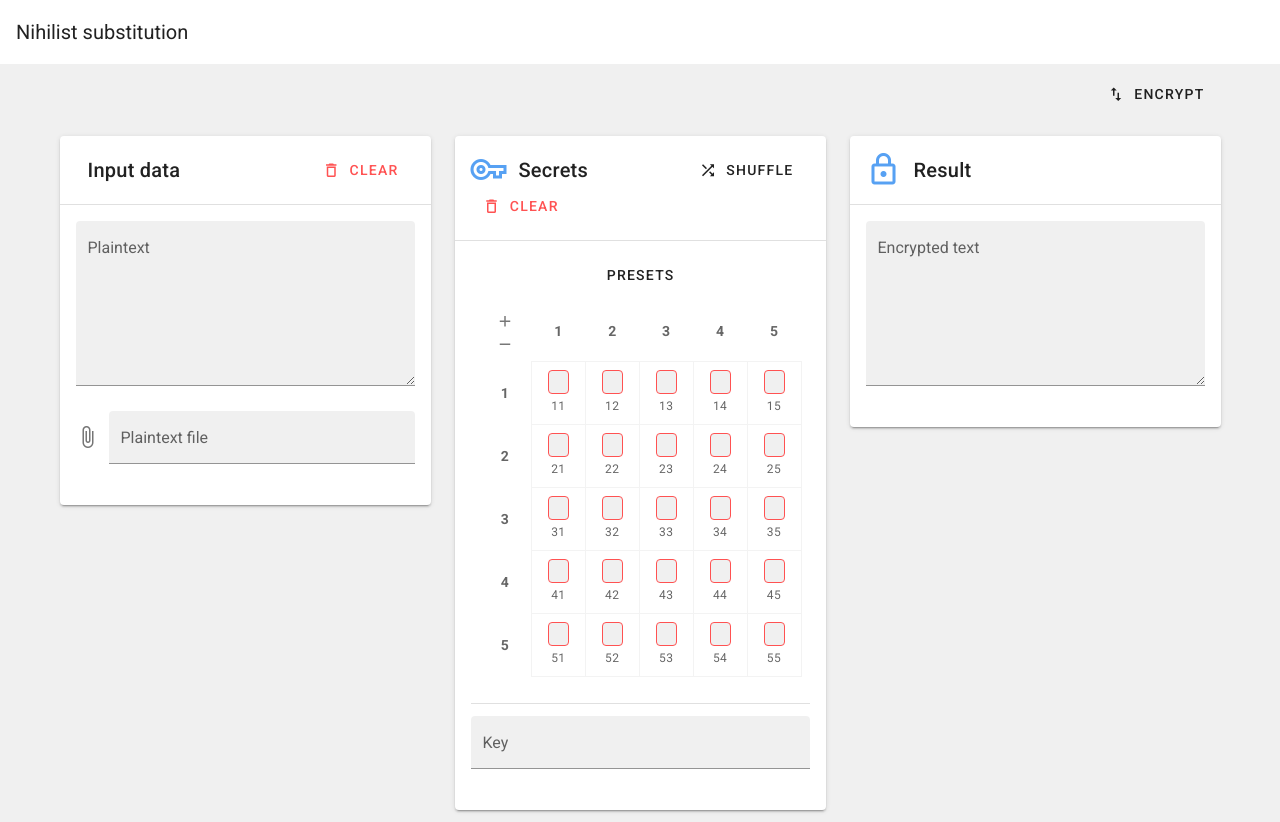
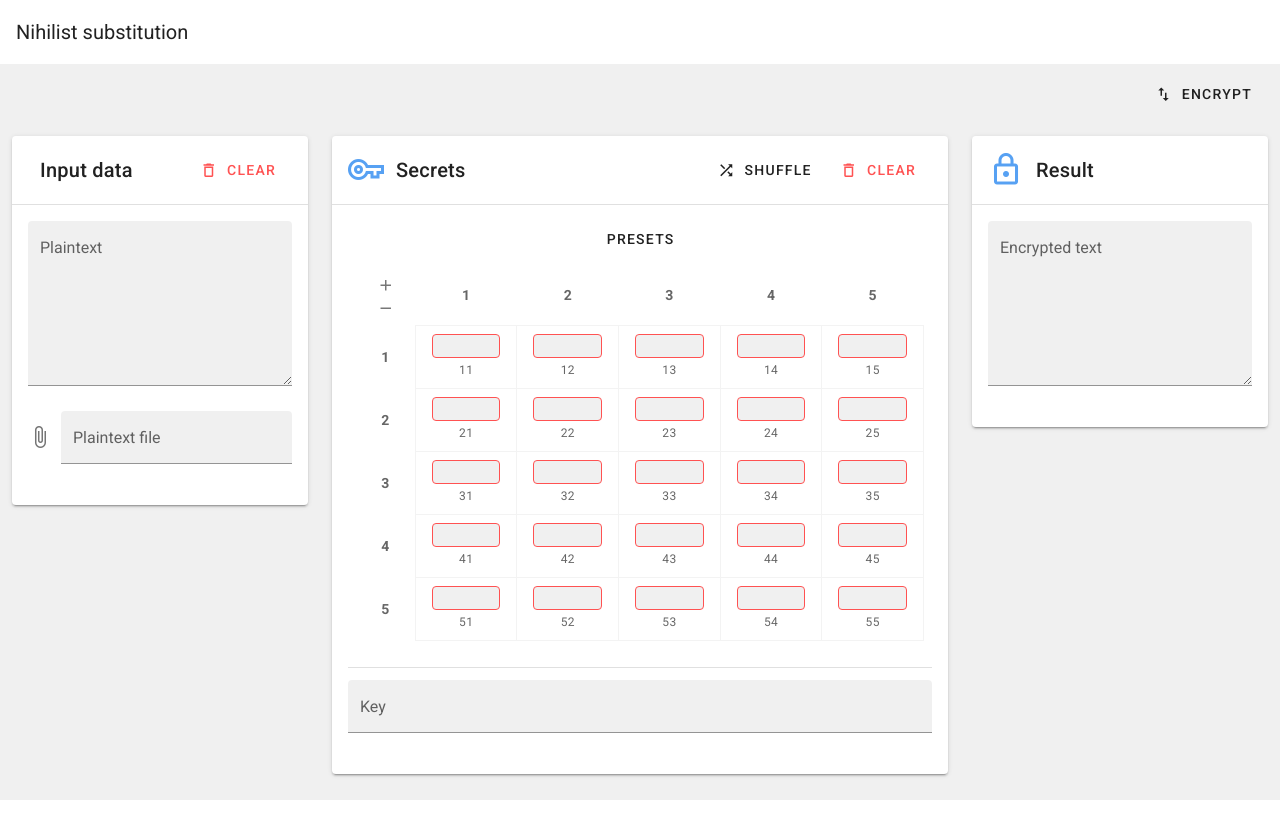
Before and after one commit to tjakubowski/put-pod, a Vue app: page / in a window 1280 px wide. After the commit the page ends 800 px from the top, so only its background shows below. Built offline with nearby package versions, Linux system fonts and the light colour scheme.

Commit message:
Change app layout to be wider

```diff
--- a/src/App.vue
+++ b/src/App.vue
@@ -6,7 +6,7 @@
     </v-app-bar>
 
     <v-main>
-      <v-container>
+      <v-container fluid>
 
         <v-row>
           <v-col class="text-right">
@@ -19,7 +19,7 @@
 
         <v-row>
 
-          <v-col cols="12" md="6" lg="4">
+          <v-col cols="12" md="6" lg="3">
             <base-card title="Input data" icon="text-subject">
               <template v-slot:actions>
                 <v-btn text class="error--text" @click="clearText">
@@ -33,7 +33,7 @@
             </base-card>
           </v-col>
 
-          <v-col cols="12" md="6" lg="4">
+          <v-col cols="12" md="6" lg="6">
             <base-card title="Secrets" icon="key-outline">
               <template v-slot:actions>
                 <v-btn text @click="shuffleAlphabet">
@@ -81,7 +81,7 @@
             </base-card>
           </v-col>
 
-          <v-col cols="12" md="6" lg="4">
+          <v-col cols="12" md="6" lg="3">
             <base-card title="Result" icon="lock-outline">
               <v-textarea :value="result" label="Encrypted text" readonly filled dense/>
               <encryption-table
```
